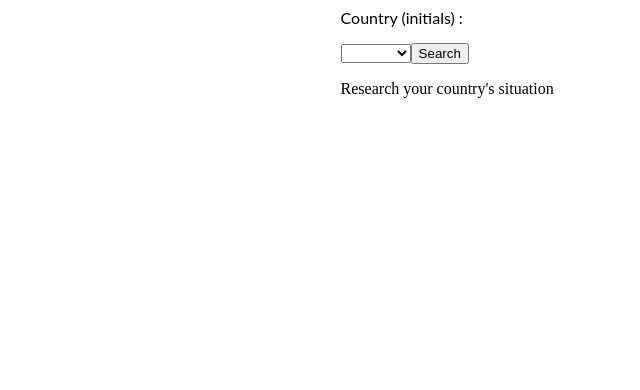
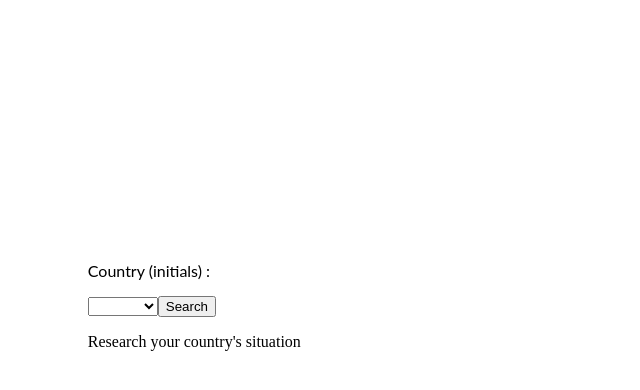
Before and after one commit to geovanef46/covid-api, an Angular app: page / in a window 1280 px wide. Shown: the top 390 px of the page, without its empty margins (181-821 px from the left). Built offline with nearby package versions, Linux system fonts and the light colour scheme.

Commit message:
update css

```diff
--- a/src/app/app.component.css
+++ b/src/app/app.component.css
@@ -4,7 +4,7 @@ p {
 
 body{
   position: relative;
-  padding-left: 40%;
+  padding: 20%;
 }
 
 tr{
```
